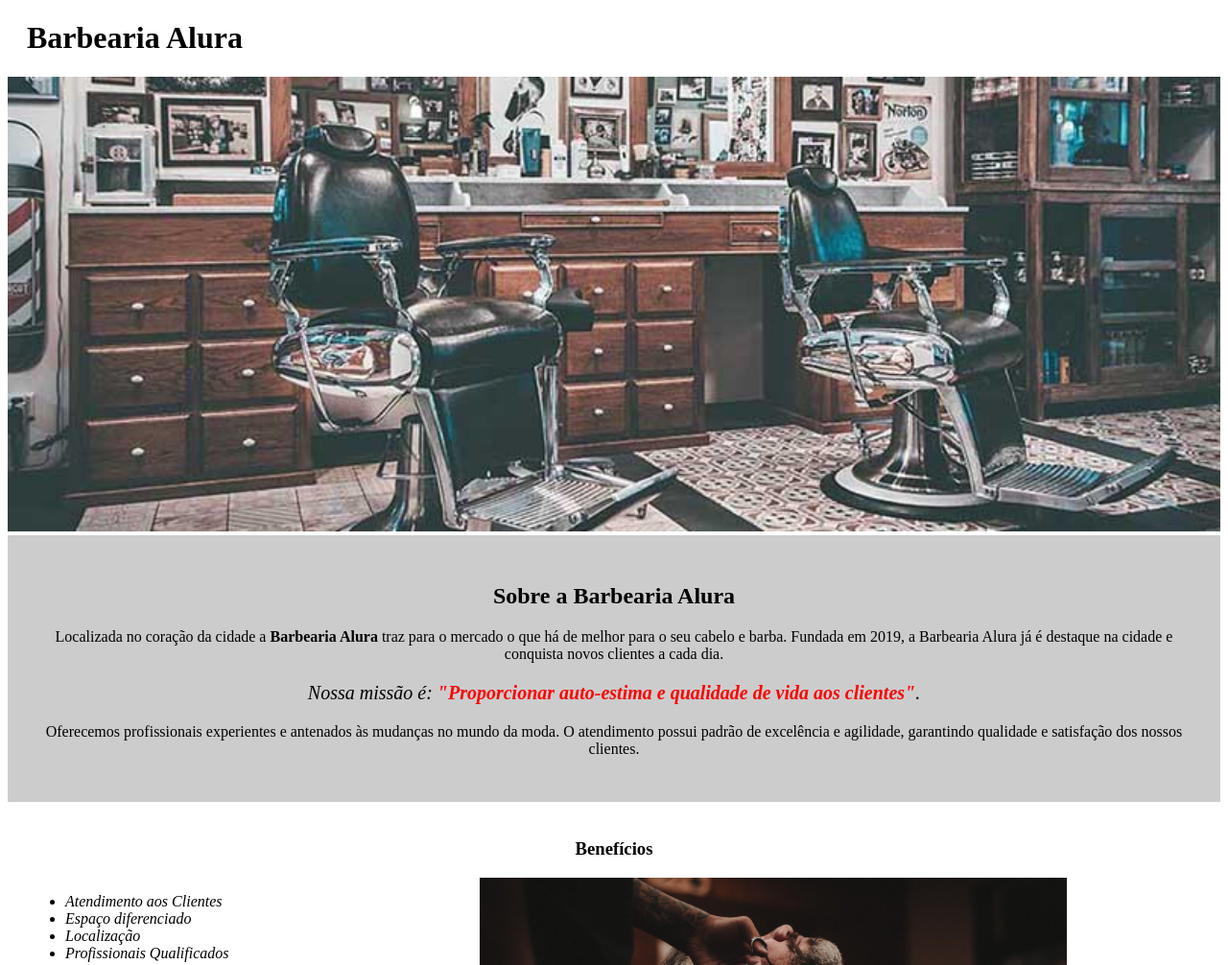
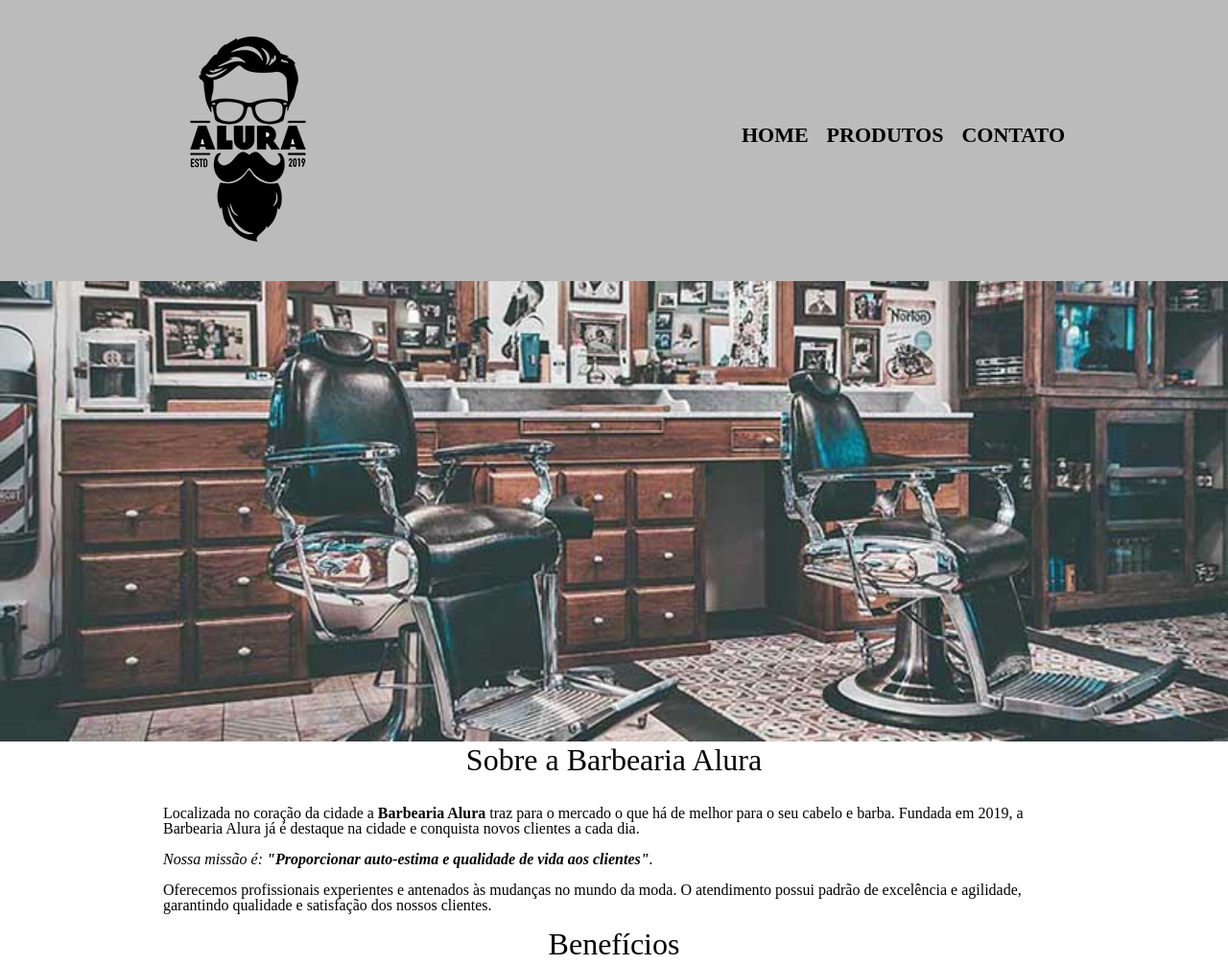
Before and after one commit to diegoizac/barbearia, a plain HTML site: page index.html in a window 1280 px wide. Shown: the top 1006 px of the page at 96% size. Drawn offline with Linux system fonts and the light colour scheme.

Commit message:
mudança no stylo da home

```diff
--- a/css/style.css
+++ b/css/style.css
@@ -148,3 +148,29 @@ td, th {
 	border: 1px solid #000000;
 	padding: 8px 15px;
 }
+
+/* css da página inicial */
+.banner {
+	width: 100%;
+}
+
+.titulo-principal {
+	text-align: center;
+	font-size: 2em;
+	margin: 0 0 1em;
+}
+.principal p {
+	margin: 0 0 1em;
+}
+
+.principal strong {
+	font-weight: bold;
+}
+
+.principal em {
+	font-style: italic;
+}
+
+.imagembeneficios {
+	width: 60%;
+}
--- a/index.html
+++ b/index.html
@@ -3,28 +3,41 @@
 	<head>
 		<meta charset="UTF-8">
 		<title>Barbearia Alura</title>
-		<link rel="stylesheet" href="./css/style-home.css">
+
+		<link rel="stylesheet" href="./css/reset.css">
+		<link rel="stylesheet" href="./css/style.css">
 	</head>
 
 	<body>
 		<header>
-			<h1 class="titulo-principal">Barbearia Alura</h1>
+			<div class="caixa">
+				<h1><img src="./images/logo.png"></h1>
+
+				<nav>
+					<ul>
+						<li><a href="index.html">Home</a></li>
+						<li><a href="produtos.html">Produtos</a></li>
+						<li><a href="contato.html">Contato</a></li>
+					</ul>
+				</nav>
+			</div>
 		</header>
 
-		<img id="banner" src="./images/banner.jpg">
+		<img class="banner" src="./images/banner.jpg">
+		<main>
 
-		<div class="principal">
-			<h2 class="titulo-centralizado">Sobre a Barbearia Alura</h2>
+			<section class="principal">
+				<h2 class="titulo-principal">Sobre a Barbearia Alura</h2>
 
 				<p>Localizada no coração da cidade a <strong>Barbearia Alura</strong> traz para o mercado o que há de melhor para o seu cabelo e barba. Fundada em 2019, a Barbearia Alura já é destaque na cidade e conquista novos clientes a cada dia.</p>
 
 				<p id="missao"><em>Nossa missão é: <strong>"Proporcionar auto-estima e qualidade de vida aos clientes"</strong>.</em></p>
 
 				<p>Oferecemos profissionais experientes e antenados às mudanças no mundo da moda. O atendimento possui padrão de excelência e agilidade, garantindo qualidade e satisfação dos nossos clientes.</p>
-		</div>
+			</section>
 
 			<div class="beneficios">
-			<h3 class="titulo-centralizado">Benefícios</h3>
+				<h3 class="titulo-principal">Benefícios</h3>
 
 				<ul>
 					<li class="itens">Atendimento aos Clientes</li>
@@ -35,6 +48,10 @@
 
 				<img src="./images/beneficios.jpg" class="imagembeneficios">
 			</div>
-
+		</main>
+		<footer>
+			<img src="./images/logo-branco.png">
+			<p class="copyright">&copy; Copyright Barbearia Alura - 2019</p>
+		</footer>
 	</body>
 </html>
```
Lines whose indentation alone changed are shown as unchanged.
